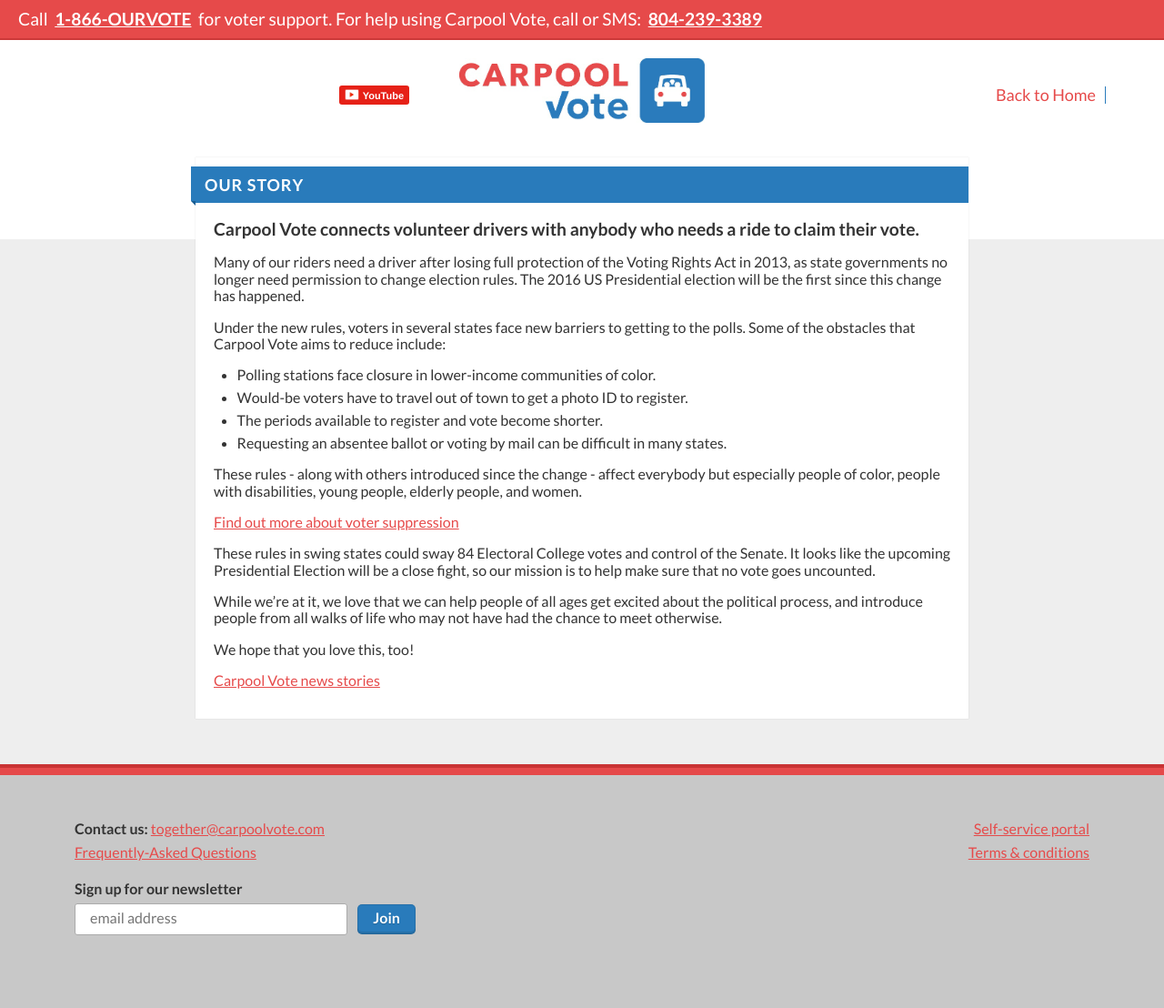
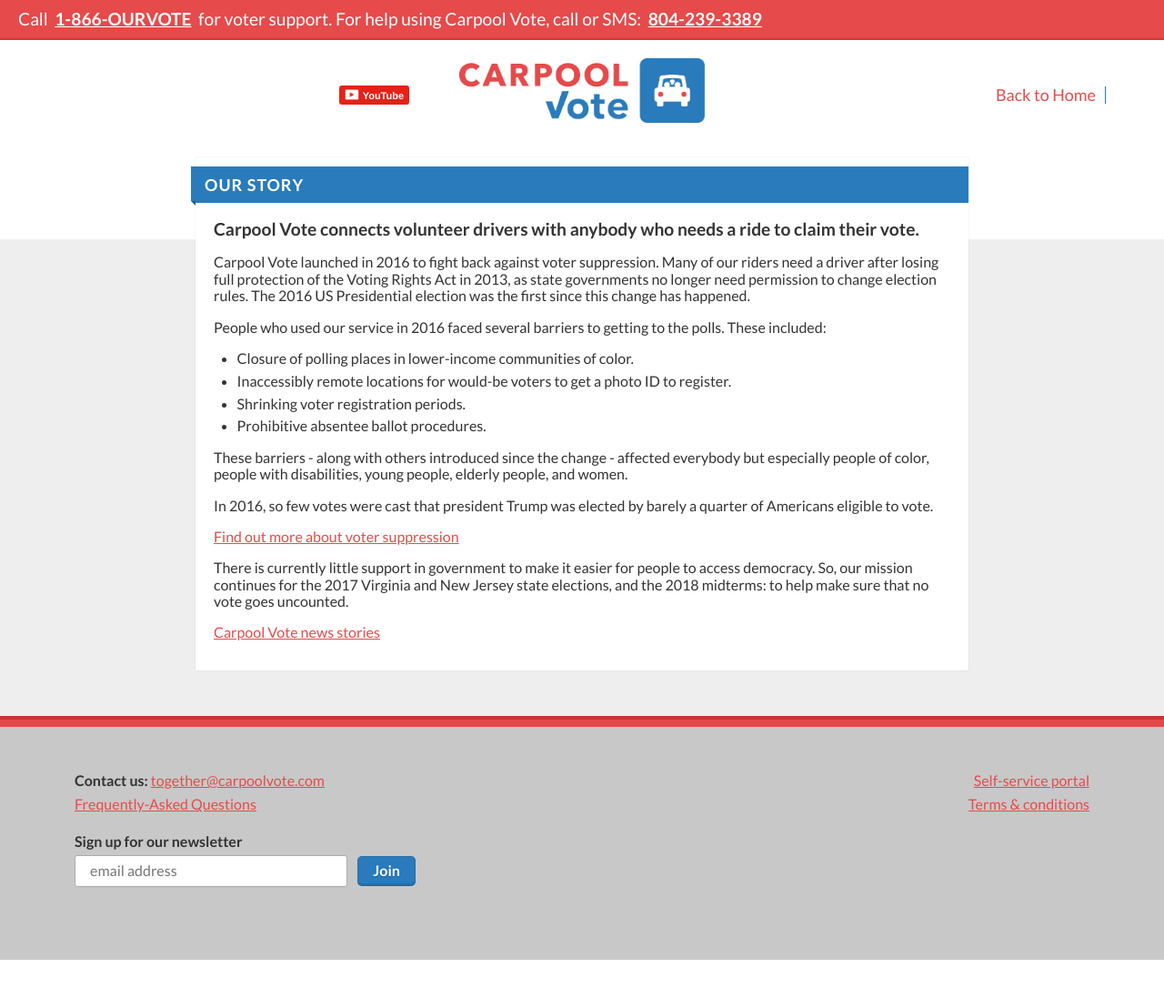
Before and after one commit to voteamerica/voteamerica.github.io, a Jekyll site: the page built from pages/story.html, in a window 1280 px wide. Shown: the whole page at 91% size. Built offline with Jekyll 4.4.1, drawn with Linux system fonts in a browser that asks for light colours; nearby versions of some CDN libraries; comment, search, counter and statistics services are not loaded; after the commit the page ends 1055 px from its top, so only the background shows below that.

Commit message:
Update story.html and story box on front page
- Updated content. Old content was relevant to before Nov. 9, 2016
  election, not 2017.
- Configure hyperlinks to open in a new tab.
- Remove reference to 2016 in front page's story box.

This commit resolves items 15 and 16 in #254.

```diff
--- a/pages/index.html
+++ b/pages/index.html
@@ -321,7 +321,7 @@ permalink: /
             <div class="bannerbox" id="story">
                 <h2 class="bannerbox__title">Our Story</h2>
                 <div class="bannerbox__content">
-                    <p>In many states, new voting rules have made it more difficult for people to get to polling stations. These rules particularly affect people of color, people with disabilities, young people, elderly people, and women. Carpool Vote is a tool to fight back against an unfair political system in the 2016 election.</p>
+                    <p>In many states, new voting rules have made it more difficult for people to get to polling stations. These rules particularly affect people of color, people with disabilities, young people, elderly people, and women. Carpool Vote is a tool to fight back against an unfair political system in the upcoming elections.</p>
 
                     <p>We connect volunteer drivers with anybody who needs a ride - to the polls or voter I.D. office.</p>
 
--- a/pages/story.html
+++ b/pages/story.html
@@ -10,20 +10,19 @@ title: Our Story
             <h1 class="bannerbox__title">Our Story</h1>
             <div class="bannerbox__content">
                 <p><b class="highlight">Carpool Vote connects volunteer drivers with anybody who needs a ride to claim their vote.</b></p>
-                <p>Many of our riders need a driver after losing full protection of the Voting Rights Act in 2013, as state governments no longer need permission to change election rules. The 2016 US Presidential election will be the first since this change has happened.</p>
-                <p>Under the new rules, voters in several states face new barriers to getting to the polls. Some of the obstacles that Carpool Vote aims to reduce include:</p>
+                <p>Carpool Vote launched in 2016 to fight back against voter suppression. Many of our riders need a driver after losing full protection of the Voting Rights Act in 2013, as state governments no longer need permission to change election rules. The 2016 US Presidential election was the first since this change has happened.</p>
+                <p>People who used our service in 2016 faced several barriers to getting to the polls. These included:</p>
                 <ul>
-                    <li>Polling stations face closure in lower-income communities of color.</li>
-                    <li>Would-be voters have to travel out of town to get a photo ID to register.</li>
-                    <li>The periods available to register and vote become shorter.</li>
-                    <li>Requesting an absentee ballot or voting by mail can be difficult in many states.</li>
+                    <li>Closure of polling places in lower-income communities of color.</li>
+                    <li>Inaccessibly remote locations for would-be voters to get a photo ID to register.</li>
+                    <li>Shrinking voter registration periods.</li>
+                    <li>Prohibitive absentee ballot procedures.</li>
                 </ul>
-                <p>These rules - along with others introduced since the change - affect everybody but especially people of color, people with disabilities, young people, elderly people, and women.</p>
-                <p><a href="https://medium.com/@RightToVote">Find out more about voter suppression</a></p>
-                <p>These rules in swing states could sway 84 Electoral College votes and control of the Senate. It looks like the upcoming Presidential Election will be a close fight, so our mission is to help make sure that no vote goes uncounted.</p>
-                <p>While we’re at it, we love that we can help people of all ages get excited about the political process, and introduce people from all walks of life who may not have had the chance to meet otherwise.</p>
-                <p>We hope that you love this, too!</p>
-                <p><a href="https://medium.com/@carpoolvote">Carpool Vote news stories</a></p>
+                <p>These barriers - along with others introduced since the change - affected everybody but especially people of color, people with disabilities, young people, elderly people, and women.</p>
+                <p>In 2016, so few votes were cast that president Trump was elected by barely a quarter of Americans eligible to vote.</p>
+                <p><a href="https://medium.com/@RightToVote" target="_blank">Find out more about voter suppression</a></p>
+                <p>There is currently little support in government to make it easier for people to access democracy. So, our mission continues for the 2017 Virginia and New Jersey state elections, and the 2018 midterms: to help make sure that no vote goes uncounted.</p>
+                <p><a href="https://medium.com/@carpoolvote" target="_blank">Carpool Vote news stories</a></p>
             </div>
         </div>
     </div>
```
